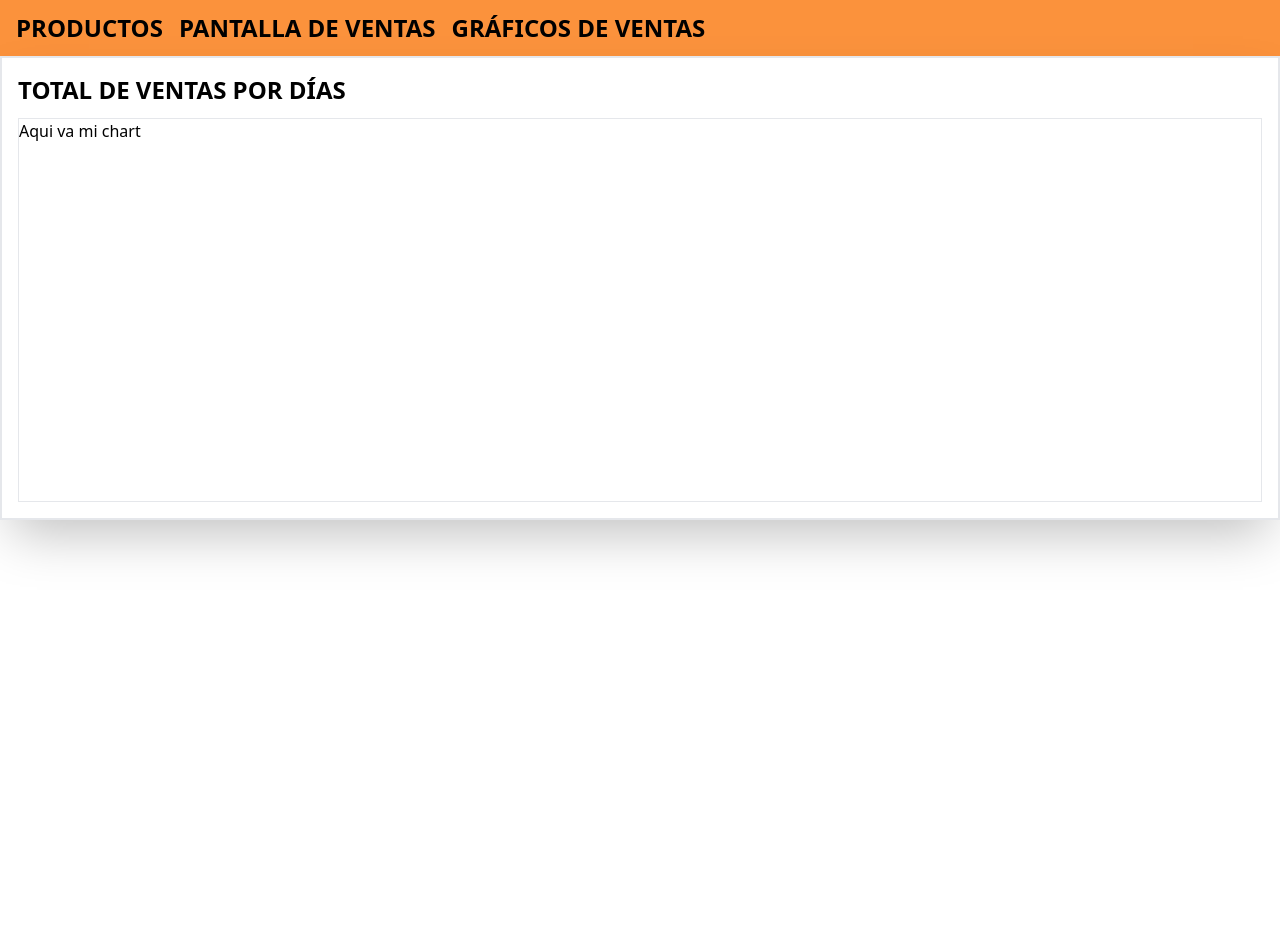
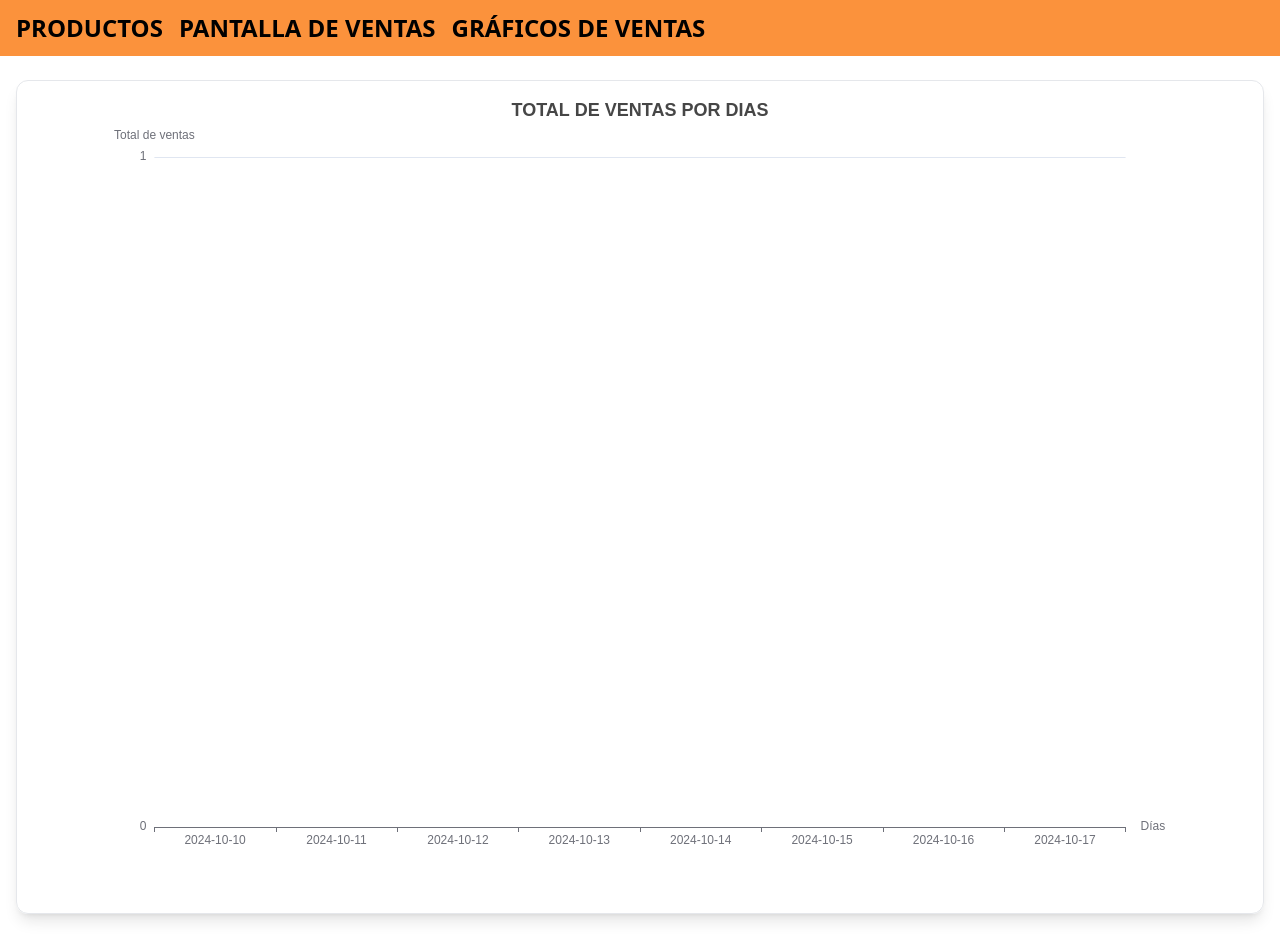
Before and after one commit to PPelayo/vue-charts-frontend, a Vue app: page /charts-sales in a window 1280 px wide. Before the commit the page ends 800 px from the top, so only its background shows below. Built offline with nearby package versions, Linux system fonts and the light colour scheme; no server answers.

Commit message:
Agregado el grafico para ver el total de ventas por dias, que te trae los ultimos 7 dias por defecto

```diff
--- a/package.json
+++ b/package.json
@@ -13,6 +13,7 @@
     "dayjs": "^1.11.13",
     "echarts": "5.5.1",
     "vue": "^3.5.10",
+    "vue-echarts": "7.0.3",
     "vue-router": "4.4.5"
   },
   "devDependencies": {
--- a/src/components/charts/TotalSalesByDateChart.vue
+++ b/src/components/charts/TotalSalesByDateChart.vue
@@ -1,8 +1,27 @@
 <script setup>
-import { onMounted, ref, watch, watchEffect } from 'vue';
+import { computed, provide, ref, watchEffect } from 'vue';
 import { salesRepository } from '../../lib/repositories/SalesRepository.mjs';
 import dayjs from 'dayjs';
 import Loader from '../Loader.vue';
+import { BarChart } from 'echarts/charts';
+import { CanvasRenderer } from 'echarts/renderers';
+import { use } from 'echarts/core';
+import Chart, { THEME_KEY } from 'vue-echarts';
+import { GridComponent, TitleComponent } from 'echarts/components';
+
+use([
+    CanvasRenderer,
+    BarChart,
+    TitleComponent,
+    GridComponent,
+    // TooltipComponent,
+    // LegendComponent,
+])
+
+provide(THEME_KEY, 'light')
+
+const dateFormat = 'YYYY-MM-DD'
+
 
 const loading = ref(false)
 const totalsData = ref([])
@@ -22,26 +41,86 @@ const fetchData = async ({ startDate, endDate }) => {
     })
 }
 
+const daysFromDates = computed(() => {
+
+    const days = []
+    days.push(startDate.value.format(dateFormat))
+
+    const diffInDays = endDate.value.diff(startDate.value, 'day')
+    for (let i = 1; i < diffInDays+1; i++) {
+        days.push(startDate.value.add(i, 'day').format(dateFormat))
+    }
+
+   return days
+})
+
+var totalsMapped = computed(() => {
+    return daysFromDates.value.map(d => {
+        const totalWrapper = totalsData.value.find(({ date }) => date === d)
+
+        return totalWrapper ? totalWrapper.totals : "0"
+    })
+})
+
+const options = computed(() => {
+    return {
+        title: {
+            text: 'TOTAL DE VENTAS POR DIAS',
+            left: 'center'
+        },
+        xAxis: {
+            type: 'category',
+            data: daysFromDates.value,
+            name: 'Días'
+        },
+        yAxis : {
+            type: 'value',
+            name: 'Total de ventas',
+            interval: 50
+        },
+        series : [
+            {
+                type: 'bar',
+                data: totalsMapped.value
+            }
+        ]
+    }
+})
+
+
 watchEffect(() => {
     fetchData({ startDate: startDate.value, endDate: endDate.value })
 })
 
 watchEffect(() => {
     console.log('Fetchet data', totalsData.value);
+    console.log('startDate', startDate.value.format(dateFormat));
+    console.log('endDate', endDate.value.format(dateFormat));
+
+
+
+    console.log('diff days', daysFromDates.value);
+    console.log('Mapped values', daysFromDates.value.map(d => {
+        const totalWrapper = totalsData.value.find(({ date }) => date === d)
+
+        return totalWrapper ? totalWrapper.totals : "0"
+    }));
+
+    console.log('options', options.value);
+
+
 
 })
+
+
 </script>
 
 
 <template>
-    <section class="w-full border-2 shadow-2xl p-4">
-        <header>
-            <h1 class="text-2xl font-semibold text-pretty uppercase mb-3">Total de ventas por días</h1>
-        </header>
-
+    <section class="w-full h-fit my-2 border rounded-xl shadow-lg p-4 min-w-[600px] overflow-auto">
         <Loader :loading="loading">
             <main>
-                <div class="w-full h-96 border">Aqui va mi chart</div>
+                <Chart :option="options" class="h-[800px]" autorosize></Chart>
             </main>
         </Loader>
     </section>
--- a/src/pages/ChartsPage.vue
+++ b/src/pages/ChartsPage.vue
@@ -4,8 +4,8 @@ import TotalSalesByDateChart from '../components/charts/TotalSalesByDateChart.vu
 </script>
 
 <template>
-    <div class="w-full flex items-center justify-center">
-        <main class="flex self-center flex-col items-center max-w-7xl justify-center w-full">
+    <div class="w-full flex items-center justify-center overflow-y-auto">
+        <main class="flex self-center flex-col items-center max-w-7xl justify-center w-full p-4">
             <TotalSalesByDateChart></TotalSalesByDateChart>
 
         </main>
```
Also changed, not shown: 1 other file (tests, documents, lock files or other folders).
